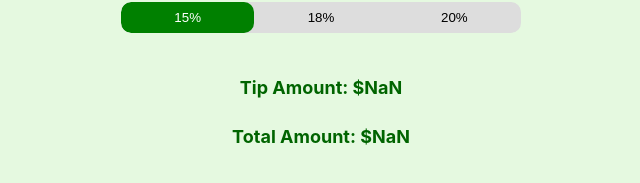
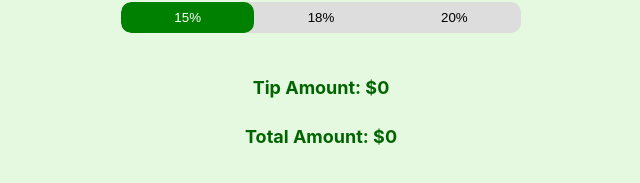
Before and after one commit to aarontorres0/TallyPay, a React (Create React App) app: page / in a window 1280 px wide. Shown: the part 209-392 px from the top of the page, without its empty margins (319-959 px from the left). Built offline with nearby package versions, Linux system fonts and the light colour scheme.

Commit message:
minor fixes

```diff
--- a/src/App.js
+++ b/src/App.js
@@ -36,9 +36,9 @@ function App() {
     <div className="container">
       <h1>TallyUp</h1>
       <label>
-
         <input
           type="number"
+          step="0.01"
           placeholder="Enter bill amount"
           value={billAmount}
           onChange={(e) => setBillAmount(e.target.value)}
@@ -85,16 +85,9 @@ function App() {
         </div>
       </label>
       <br />
-      <label>
-        Tip Amount: $
-        <span>{tipAmount}</span>
-      </label>
-
+      <label>Tip Amount: ${isNaN(tipAmount) ? 0 : tipAmount}</label>
       <br />
-      <label>
-        Total Amount: $
-        <span>{totalAmount}</span>
-      </label>
+      <label>Total Amount: ${isNaN(totalAmount) ? 0 : totalAmount}</label>
     </div>
   );
 }
```
